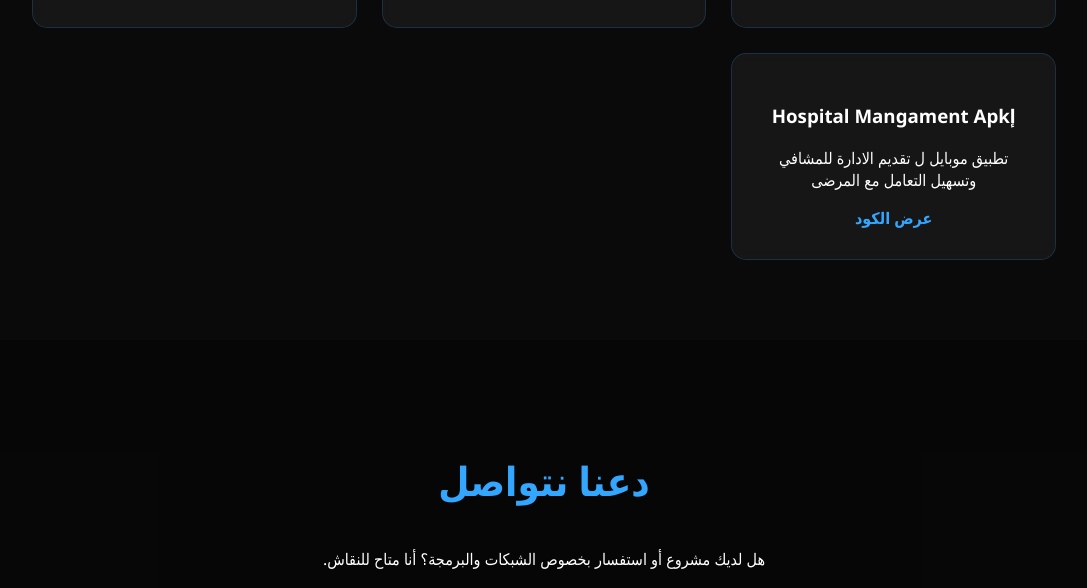
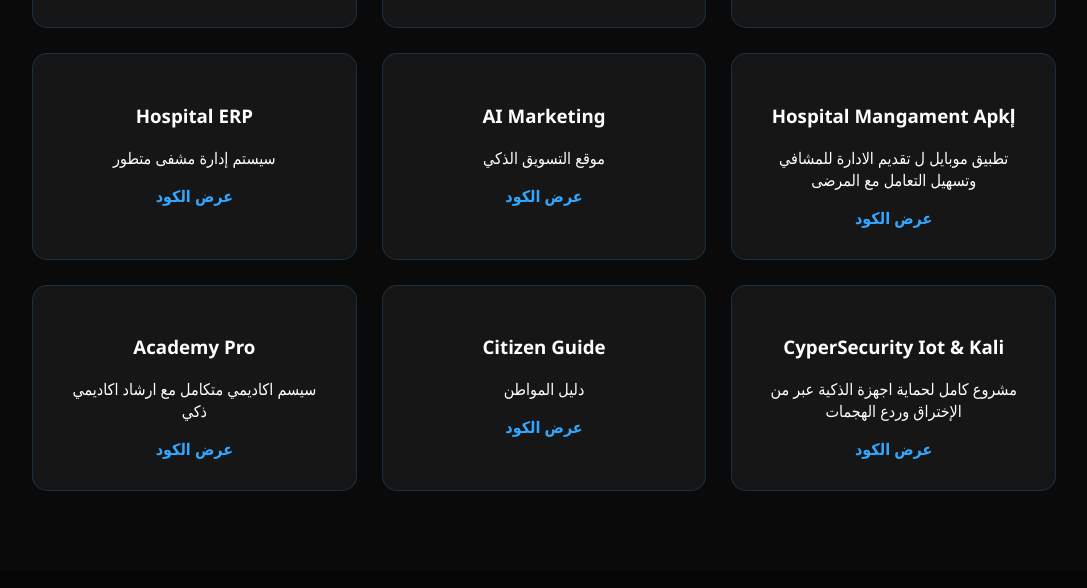
Before and after one commit to bdr-ayoubi/Portfolio, a plain HTML site: page index.html in a window 1280 px wide. Shown: the part 2597-3185 px from the top of the page, without its empty margins (96-1183 px from the left). Drawn offline with Linux system fonts and the light colour scheme.

Commit message:
Update index.html

```diff
--- a/index.html
+++ b/index.html
@@ -155,6 +155,46 @@
             </div>
         </div>
 
+<div class="project-card">
+            <div class="project-info">
+                <h3>AI Marketing   </h3>
+                <p> موقع التسويق الذكي</p>
+                <a href="https://github.com/bdr-ayoubi/Asii.git" class="project-link">عرض الكود</a>
+            </div>
+        </div>
+
+        <div class="project-card">
+            <div class="project-info">
+                <h3>Hospital ERP   </h3>
+                <p>  سيستم إدارة مشفى متطور</p>
+                <a href="https://github.com/bdr-ayoubi/Asii.git" class="project-link">عرض الكود</a>
+            </div>
+        </div>
+
+        <div class="project-card">
+            <div class="project-info">
+                <h3>CyperSecurity Iot & Kali  </h3>
+                <p>  مشروع كامل لحماية اجهزة الذكية عبر من الإختراق وردع الهجمات</p>
+                <a href="https://github.com/bdr-ayoubi/Asii.git" class="project-link">عرض الكود</a>
+            </div>
+        </div>
+
+        <div class="project-card">
+            <div class="project-info">
+                <h3>Citizen Guide  </h3>
+                <p>  دليل المواطن </p>
+                <a href="https://github.com/bdr-ayoubi/Asii.git" class="project-link">عرض الكود</a>
+            </div>
+        </div>
+
+        <div class="project-card">
+            <div class="project-info">
+                <h3>Academy Pro   </h3>
+                <p>  سيسم اكاديمي متكامل مع ارشاد اكاديمي ذكي</p>
+                <a href="https://github.com/bdr-ayoubi/Asii.git" class="project-link">عرض الكود</a>
+            </div>
+        </div>
+
     </div>
 </section>
 
```
